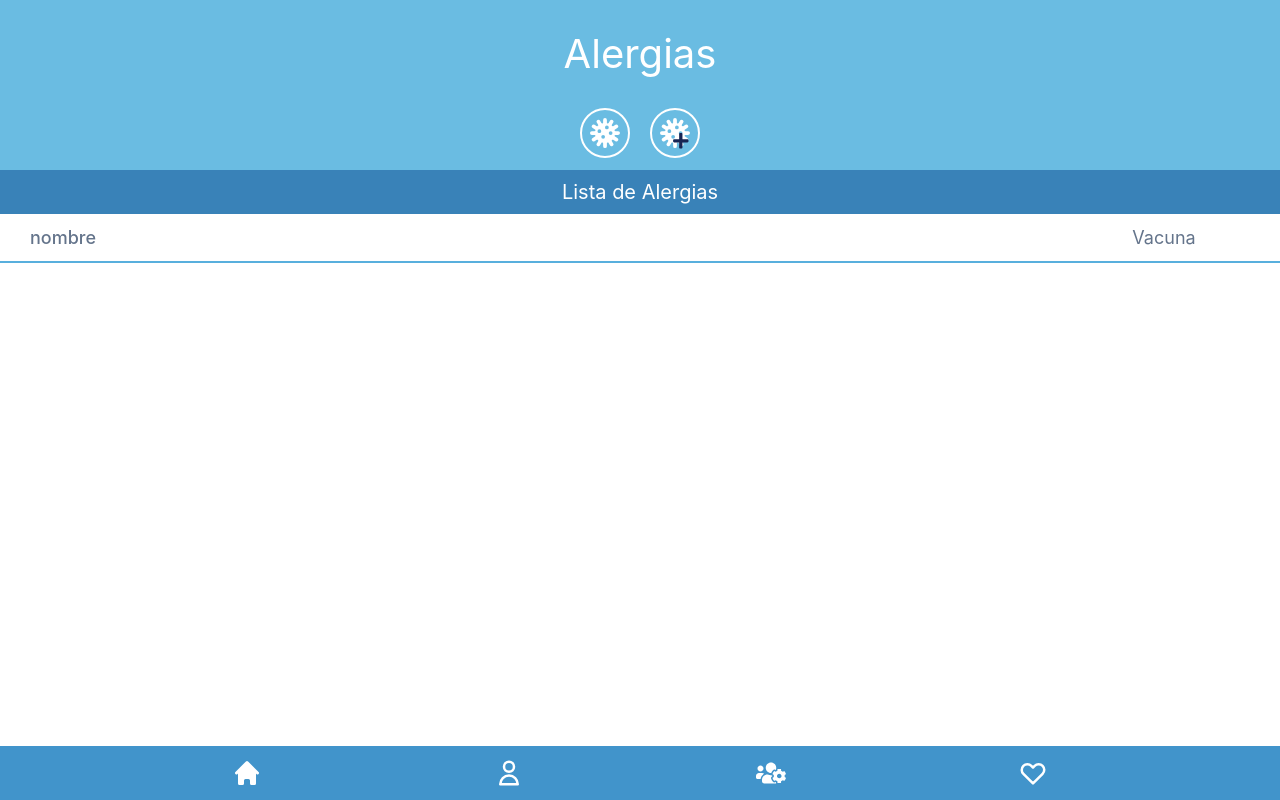
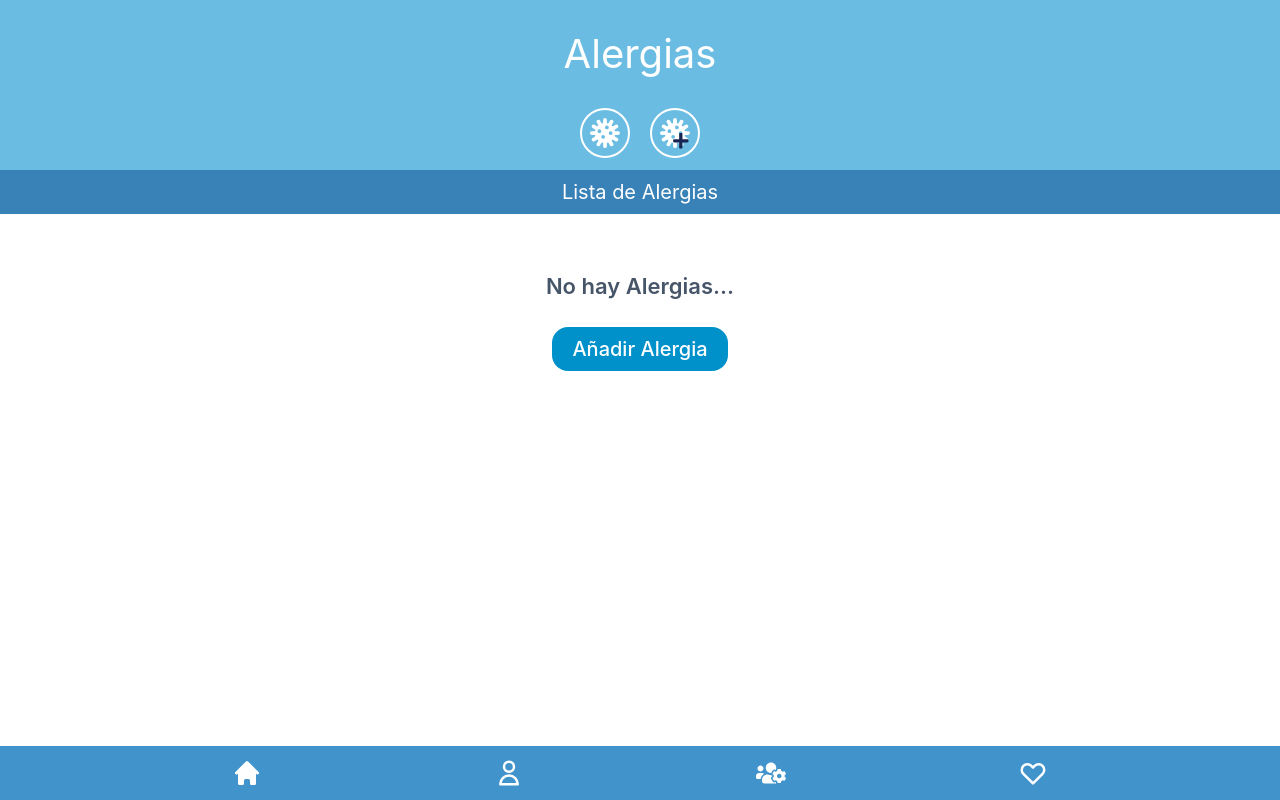
Before and after one commit to ArrascaetaFedericoIgnacio/SANVA-Proyect, a React (Vite) app in the folder client/: page /allergieslist in a window 1280 px wide. Built offline with nearby package versions, Linux system fonts and the light colour scheme.

Commit message:
arreglos-render-list

```diff
--- a/client/src/components/AccodionData.jsx
+++ b/client/src/components/AccodionData.jsx
@@ -2,13 +2,16 @@ import {AiOutlineMinus, AiOutlinePlus} from "react-icons/ai"
 import { Collapse } from "react-collapse"
 import { TbHeart, TbDroplet, TbCandy } from "react-icons/tb"
 
-const AccordionData = ({open, toggle, title, desc}) => {
+const AccordionData = ({open, toggle, date, heartRate, tas, glucose}) => {
+   // const dateStr = JSON.parse(date)
+   console.log(date);
+   console.log(typeof(date));
    return (
       <div className="">
          <div className="py-[15px] px-[40px] flex justify-between items-center cursor-pointer border-t-2 border-[#58afdd] text-[#58afdd]"
             onClick={toggle}
          >
-            <p className="text-[22px] font-semibold">{title}</p>
+            <p className="text-[22px] font-semibold">{date}</p>
             <div className="text-[30px]">
                { open ? <AiOutlineMinus /> : <AiOutlinePlus /> }
             </div>
@@ -18,15 +21,15 @@ const AccordionData = ({open, toggle, title, desc}) => {
             <div className="flex flex-col items-start px-[55px] text-[#58afdd]">
                <div className="flex items-center gap-4 text-[20px]">
                   <TbHeart className="text-2xl"/>
-                  {desc}
+                  {heartRate}
                </div>
                <div className="flex items-center gap-4 text-[20px]">
                   <TbDroplet className="text-2xl"/>
-                  {desc}
+                  {tas}
                </div>
                <div className="flex items-center gap-4 text-[20px] pb-[20px]">
                   <TbCandy className="text-2xl"/>
-                  {desc}
+                  {glucose}
                </div>
             </div>
          </Collapse>
--- a/client/src/components/AllergiesList.jsx
+++ b/client/src/components/AllergiesList.jsx
@@ -67,20 +67,17 @@ const AllergiesList = () => {
             />
           ))
         ) :
-        //sino renderiza listAlergia
-        (
-          ListaAlergia.map((allergy, i) => (
-            <AccordionList
-              key={i}
-              open={open === i}
-              toggle={() => toggle(i)}
-              title={allergy.nombre}
-              medico={allergy.vacuna}
-              medicamento={allergy.inventario}
-              tratamiento={allergy.nextVacuna}
-            />
-          ))
-        )}
+        <div className="py-14 flex flex-col gap-6 justify-center items-center">
+            <p className="font-semibold text-slate-600 text-[22px]">
+            No hay Alergias...
+            </p>
+          <Link to="/nuevaAlergia">
+            <button className="font-medium rounded-2xl py-2 px-5 text-xl bg-[#0091cb]">
+              Añadir Alergia
+            </button>
+          </Link>
+        </div>
+        }
       </div>
       <Footer />
     </div>
--- a/client/src/components/MedicinesList.jsx
+++ b/client/src/components/MedicinesList.jsx
@@ -48,7 +48,7 @@ const MedicinesList = () => {
       </h2>
       <div className="flex-1 bg-white">
       {
-        medicines.length ?
+        medicines.length > 0 ?
         medicines.map((elem, i) => (
           <AccordionMedic key={i} open={open === i}
           toggle={() => toggle(i)}
@@ -59,11 +59,16 @@ const MedicinesList = () => {
           next={elem.next}
           />
           ))
-          :
-
-          <div className="flex justify-center items-center h-full">
-            <h1 className="text-2xl">No hay medicamentos</h1>
-          </div>
+          : <div className="py-14 flex flex-col gap-6 justify-center items-center">
+          <p className="font-semibold text-slate-600 text-[22px]">
+          No hay Medicamentos...
+          </p>
+        <Link to="/DrugsForm">
+          <button className="font-medium rounded-2xl py-2 px-5 text-xl bg-[#0091cb]">
+            Añadir Medicamento
+          </button>
+        </Link>
+      </div>
       }
       </div>
 
--- a/client/src/components/NuevaToma.jsx
+++ b/client/src/components/NuevaToma.jsx
@@ -4,7 +4,7 @@ import { FaPlus } from "react-icons/fa"
 import { TbDroplet, TbCandy } from "react-icons/tb"
 import { BsBuildings } from "react-icons/bs"
 import { useState } from "react"
-import { Link } from "react-router-dom"
+import { Link, useNavigate } from "react-router-dom"
 import {Field, Form, Formik} from "formik"
 import DatePikerField from "./DatePicker"
 import axios from "axios"
@@ -12,6 +12,7 @@ import useTomas from "../store/useTomas"
 
 const NuevaToma = () => {
    const {tomas, setTomas} = useTomas()
+   const navigate = useNavigate()
 
    // const postToma = async (values) => {
 
@@ -31,9 +32,12 @@ const NuevaToma = () => {
       //usa tomas para guardar los datos
       setTomas([...tomas, values])
       console.log(values)
+      console.log(typeof(values.date.toLocaleDateString()));
+      console.log(values.date.toLocaleDateString());
 
       // console.log("type", JSON.parse(JSON.stringify(values)));
       // postToma(values)
+      navigate("/user")
    }
 
    const validateCamps = (values) => {
--- a/client/src/components/Tomas.jsx
+++ b/client/src/components/Tomas.jsx
@@ -41,14 +41,15 @@ const Tomas = () => {
          description: "lorem"
       },
    ]
-   const [accordionTomas, SetAccordionTomas] = useState()
+   // const [accordionTomas, SetAccordionTomas] = useState()
    useEffect(() => {
-      const getTomas = localStorage.getItem('user')
-      const getTomasParseado = JSON.parse(getTomas)
-      console.log("get ->", getTomasParseado);
+      // const getTomas = localStorage.getItem('user')
+      // const getTomasParseado = JSON.parse(getTomas)
+      // console.log("get ->", getTomasParseado);
       // SetAccordionTomas(getTomas.user_takes)
-   },[])
-   console.log("ready ->", accordionTomas);
+      console.log("tomas ->", tomas);
+   },[tomas])
+   // console.log("ready ->", accordionTomas);
 
    const [open, setOpen] = useState(false)
    const toggle = (index) => {
@@ -80,9 +81,9 @@ const Tomas = () => {
          </h2>
          <div className="flex-1 bg-white">
             {
-               tomas ?
+               tomas.length > 0 ?
                tomas.map((data, index) => (
-                  <AccordionData key={index} open={index === open} toggle={() => toggle(index)} title={data.title} desc={data.description} />
+                  <AccordionData key={index} open={index === open} toggle={() => toggle(index)} date={data.date.toLocaleDateString()} heartRate={data.heartRate} tas={data.tas} glucose={data.glucoseLevel} />
                   ))
                   : <div className="py-14 flex flex-col gap-6 justify-center items-center">
                   <p className="font-semibold text-slate-600 text-[22px]">
```
